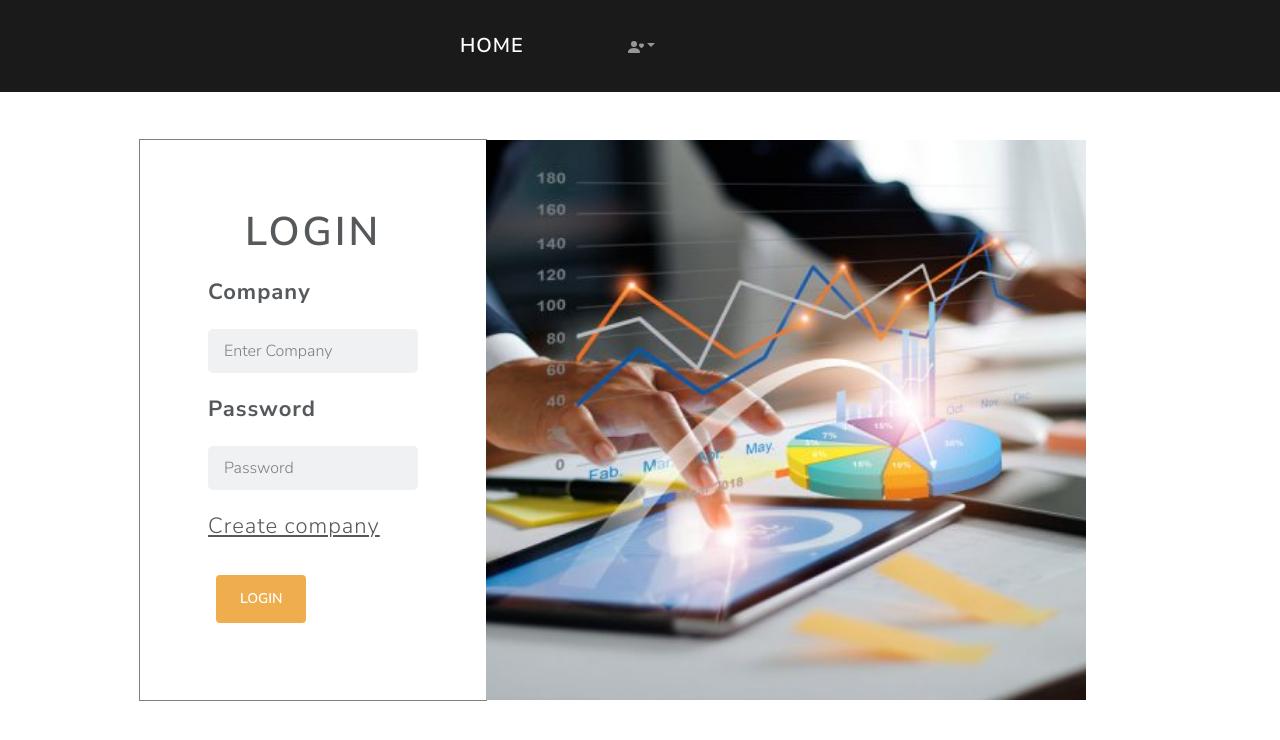
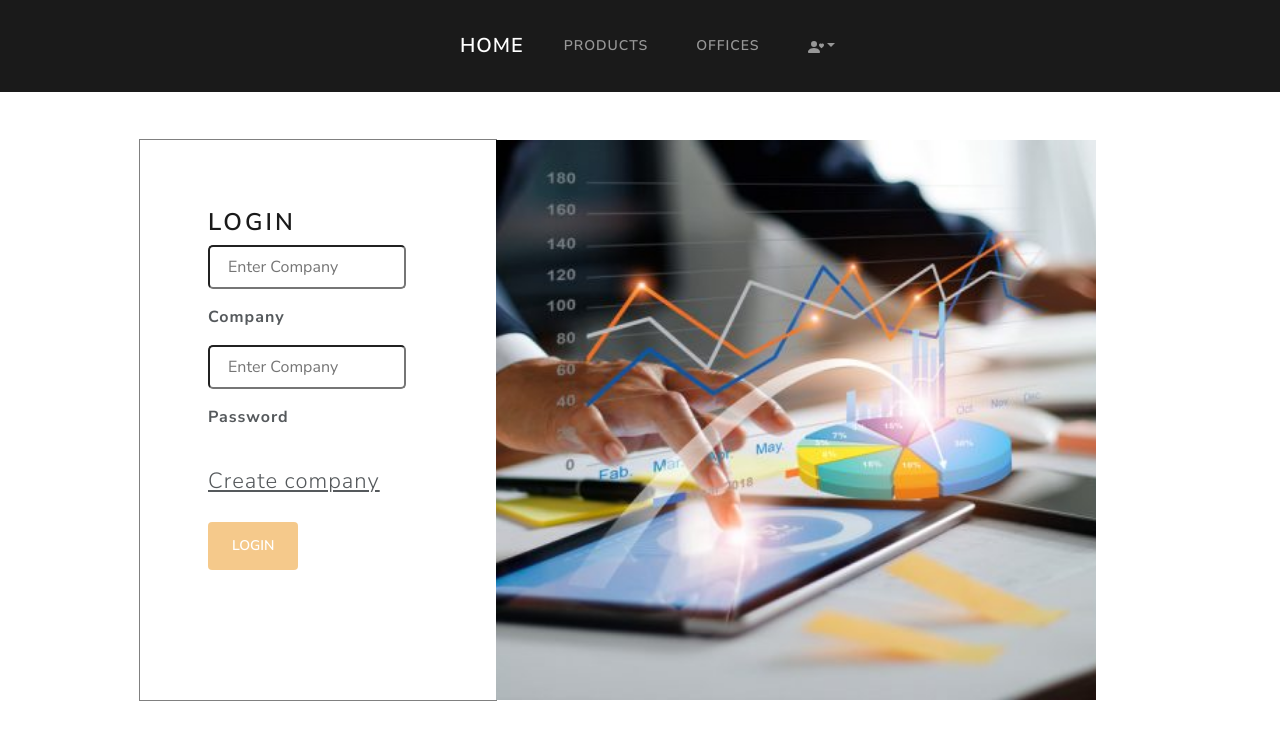
Before and after one commit to fdiaz-2017264/SucursalesEmpresas, an Angular app in the folder SucursalesFront/: page /login in a window 1280 px wide. Shown: the top 740 px of the page. Built offline with nearby package versions, Linux system fonts and the light colour scheme.

Commit message:
Se hicieron cambios y solucionaron malas practicas css

```diff
--- a/SucursalesFront/src/app/components/login/login.component.css
+++ b/SucursalesFront/src/app/components/login/login.component.css
@@ -67,9 +67,9 @@
 }
 .input label{
     display: block;
-    font-size: 22px;
+    font-size: 16px;
     font-weight: bold;
-    margin: 20px 0;
+    margin: 16px 0;
 }
 .password-olvidada a{
     display: inline-block;
@@ -78,8 +78,8 @@
 }
 
 .input input{
-    width: 100%;
-    padding: 10px 16px;
+    width: 90%;
+    padding: 8px 18px;
     border-radius: 5px;
     outline: none;
 }
--- a/SucursalesFront/src/app/components/login/login.component.html
+++ b/SucursalesFront/src/app/components/login/login.component.html
@@ -4,29 +4,34 @@
 <br>
 
     <div class="contenedor-formulario contenedor">
-        <form  (ngSubmit)="login()" #loginForm="ngForm"  class="formulario">
-            <div class="texto-formulario">
-                <h2>Login</h2>
+        <form  (ngSubmit)="login(loginForm)" #loginForm="ngForm"  class="formulario">
+
+                <h3>Login</h3>
+
+            <div class="input">
+                <span *ngIf="!name.valid && name.touched" style="color: rgb(247, 126, 40);">
+                    Required Field
+                </span>
+                <input [(ngModel)]="company.name" name="name"  #name="ngModel" placeholder="Enter Company" required/>
+                <label class="form-label" >Company</label>
             </div>
 
             <div class="input">
-                <label class="form-label" >Company</label>
-                <input [(ngModel)]="company.name" name="name"  placeholder="Enter Company" type="text" id="form3Example1m1" class="form-control" />
+                <span *ngIf="!name.valid && name.touched" style="color: rgb(247, 126, 40);">
+                    Required Field
+            </span>
+                <input [(ngModel)]="company.password" name="password"  #name="ngModel" placeholder="Enter Company" required/>
+                <label class="for-label" >Password</label>
+            </div>
+
+            <div class="password-olvidada mb-4">
+                <a routerLink="/register">Create company</a>
             </div>
 
             <div class="input">
-                <label  class="form-label">Password</label>
-                <input  [(ngModel)]="company.password" name="password"  placeholder="Password" type="text" id="form3Example1m1" class="form-control" />
+                <button [disabled]="!loginForm.form.valid" type="submit" class="btn btn-warning ">Login</button>
             </div>
-
-            <div class="password-olvidada">
-                <a routerLink="/register">Create company</a>
-            </div>
-
-            <div class="input mt-4">
-                <button type="submit" class="btn btn-warning m-2">Login</button>
-            </div>
-        </form>
+  </form>
         <div class="imagen-formulario">
 
         </div>
--- a/SucursalesFront/src/app/components/login/login.component.ts
+++ b/SucursalesFront/src/app/components/login/login.component.ts
@@ -23,15 +23,17 @@ export class LoginComponent implements OnInit {
   ngOnInit(): void {
   }
 
-  login(){
+  login(loginForm:any){
     this.companyRest.login(this.company).subscribe({
        next: (res:any)=>{
           alert(res.message);
           localStorage.setItem('token', res.token);
           localStorage.setItem('identity', JSON.stringify(res.alreadyEmpresa));
-          this.router.navigateByUrl('/home');
+          this.router.navigateByUrl('/');
        },
-       error: (err)=> alert(err.error.message || err.error)
-    })
+       error: (err)=> {
+          alert(err.error.message || err.error)
+        }
+    } )
  }
 }
--- a/SucursalesFront/src/app/components/navbar/navbar.component.html
+++ b/SucursalesFront/src/app/components/navbar/navbar.component.html
@@ -10,10 +10,10 @@
       <ul class="navbar-nav me-auto">
 <!--Agregado-->
         <li class="nav-item">
-          <a class="nav-link" *ngIf="token" routerLink="/productsCompany">Products</a>
+          <a class="nav-link" routerLink="/productsCompany">Products</a>
         </li>
         <li class="nav-item">
-          <a class="nav-link" *ngIf="token" routerLink="/offices">Offices</a>
+          <a class="nav-link"  routerLink="/offices">Offices</a>
         </li>
         <li class="nav-item dropdown">
           <a class="nav-link dropdown-toggle" data-bs-toggle="dropdown" href="#" role="button" aria-haspopup="true"
@@ -26,7 +26,7 @@
           <div class="dropdown-menu">
             <a class="dropdown-item" routerLink="/view-company">Profile</a>
             <div class="dropdown-divider"></div>
-            <a class="dropdown-item" routerLink="/login">Log out</a>
+            <a class="dropdown-item"  routerLink="/login">Log out</a>
           </div>
         </li>
       </ul>
--- a/SucursalesFront/src/app/components/register/register.component.css
+++ b/SucursalesFront/src/app/components/register/register.component.css
@@ -58,7 +58,7 @@
     color: var(--blanco);
 }
 .texto-formulario h3{
-    font-size: 20px;
+    font-size: 18px;
     text-align: center;
 }
 .texto-formulario p{
@@ -67,9 +67,9 @@
 }
 .input label{
     display: block;
-    font-size: 22px;
+    font-size: 16px;
     font-weight: bold;
-    margin: 20px 0;
+    margin: 16px 0;
 }
 .password-olvidada a{
     display: inline-block;
@@ -78,8 +78,8 @@
 }
 
 .input input{
-    width: 100%;
-    padding: 10px 16px;
+    width: 90%;
+    padding: 8px 18px;
     border-radius: 5px;
     outline: none;
 }
--- a/SucursalesFront/src/app/components/register/register.component.html
+++ b/SucursalesFront/src/app/components/register/register.component.html
@@ -6,7 +6,7 @@
     <div class="row">
       <div class="col">
         <div class="texto-formulario">
-          <h2>Registrar Empresa</h2>
+          <h3>Registrar Empresa</h3>
         </div>
 
         <br>
@@ -14,16 +14,22 @@
           <div class="col">
             <div class="form">
               <br>
-              <input [(ngModel)]="company.name" name="name" type="text" id="form3Example1m1" class="form-control"
-                placeholder="Nombre..." />
+              <span *ngIf="!name.valid && name.touched" style="color: rgb(247, 126, 40);">
+                Required Field
+            </span>
+              <input [(ngModel)]="company.name" name="name"  #name="ngModel" type="text" id="form3Example1m1" class="form-control"
+                placeholder="Nombre..." required/>
               <label class="form-label">Name</label>
             </div>
           </div>
           <div class="col-md-6 mb-4">
             <div class="form-outline">
               <br>
-              <input [(ngModel)]="company.typeOfCompany" name="typeOfCompany" type="text" id="form3Example1m1"
-                class="form-control" placeholder="EJ: Restaurant..." />
+              <span *ngIf="!typeOfCompany.valid && typeOfCompany.touched" style="color: rgb(247, 126, 40);">
+                Required Field
+            </span>
+              <input [(ngModel)]="company.typeOfCompany" name="typeOfCompany" #typeOfCompany="ngModel" type="text" id="form3Example1m1"
+                class="form-control" placeholder="EJ: Restaurant..." required />
               <label class="form-label mb-1"> Type of Company</label>
             </div>
           </div>
@@ -33,19 +39,25 @@
 
 
     <div class="form-outline mb-4">
-      <input [(ngModel)]="company.town" name="town" type="text" id="form3Example1m1" class="form-control"
-        placeholder="Ej: ejemplo" />
+      <span *ngIf="!town.valid && town.touched" style="color: rgb(247, 126, 40);">
+        Required Field
+    </span>
+      <input [(ngModel)]="company.town" name="town" type="text" #town="ngModel" id="form3Example1m1" class="form-control"
+        placeholder="Ej: ejemplo" required/>
       <label class="form-label">Town</label>
     </div>
 
-    <div class="form-outline mb-4">
-      <input [(ngModel)]="company.password" name="password" type="text" id="form3Example1m1" class="form-control"
-        placeholder="Password" />
+    <div class="form-outline mb-2">
+      <span *ngIf="!password.valid && password.touched" style="color: rgb(247, 126, 40);">
+        Required Field
+    </span>
+      <input [(ngModel)]="company.password" name="password" #password="ngModel" type="text" id="form3Example1m1" class="form-control"
+        placeholder="Password"  required/>
       <label class="form-label">Password</label>
     </div>
 
     <div class="d-flex justify ">
-      <button type="button" routerLink="/home" class="btn btn-dark m-2">Cancel</button>
+      <button type="button" routerLink="/login" class="btn btn-dark m-2">Cancel</button>
       <button [disabled]="!registerForm.form.valid" type="submit" class="btn btn-warning m-2">Register</button>
     </div>
   </form>
--- a/SucursalesFront/src/app/components/view-company/view-company.component.html
+++ b/SucursalesFront/src/app/components/view-company/view-company.component.html
@@ -6,7 +6,7 @@
         <div class="col-12 col-lg-9 col-xl-7">
           <div class="card shadow-2-strong card-registration" style="border-radius: 15px;">
             <div class="card-body p-4 p-md-5">
-              <h3 class="mb-4 pb-2 pb-md-0 mb-md-5">Company Data </h3>
+              <h3 class="mb-4 pb-2 pb-md-0 ">Company Data </h3>
               <form>
 
                 <div class="row">
@@ -16,36 +16,31 @@
                         <input [(ngModel)]="company.name" name="name"  placeholder="Nombre..." type="text" id="form3Example1m1" class="form-control" />
                         <label class="form-label" > Name Company</label>
                     </div>
+                  </div>
 
-                  </div>
                   <div class="col-md-6 mb-4">
 
                     <div class="form-outline">
-                        <input placeholder="Restaurant..." type="text" id="form3Example1m1" class="form-control" />
+                        <input [(ngModel)]="company.typeOfCompany" name="typeOfCompany" placeholder="Restaurant..." type="text" id="form3Example1m1" class="form-control" />
                         <label class="form-label" >Type of Company</label>
                     </div>
 
                   </div>
                 </div>
+                <br>
 
-                <div class="row">
-                  <div class="col-md-6 mb-4 d-flex align-items-center">
-
-                    <div class="form-outline datepicker w-100">
-                        <input placeholder="EJ: 12345678..." type="text" id="form3Example1m1" class="form-control" />
-                        <label class="form-label" >Phone</label>
+                    <div class="row">
+                      <div class="col-12">
+                        <input [(ngModel)]="company.town" name="town"  placeholder="EJ: Guatemala..." type="text" id="form3Example1m1" class="form-control" />
+                        <label class="form-label" >Town</label>
+                      </div>
                     </div>
 
-                  </div>
-                  <div class="col-md-6 mb-4">
-                    <input placeholder="EJ: Guatemala..." type="text" id="form3Example1m1" class="form-control" />
-                    <label class="form-label" >Town</label>
-                  </div>
-                </div>
+                    <br>
 
                 <div class="row">
                     <div class="col-12">
-                      <input placeholder="exampleEmail@gmail.com" type="text" id="form3Example1m1" class="form-control" />
+                      <input [(ngModel)]="company.name" name="name" placeholder="exampleEmail@gmail.com" type="text" id="form3Example1m1" class="form-control" />
                       <label class="form-label" > Company email </label>
                     </div>
                   </div>
@@ -54,14 +49,16 @@
 
                 <div class="row">
                   <div class="col-12">
-                    <input placeholder="Password" type="text" id="form3Example1m1" class="form-control" />
+                    <input [(ngModel)]="company.password" name="password" placeholder="Password" type="text" id="form3Example1m1" class="form-control" />
                     <label class="form-label" >Password</label>
                   </div>
                 </div>
 
+                <br>
+
                     <div class="d-flex justify ">
                         <button type="button" class="btn btn-primary m-2">Eliminar</button>
-                        <button type="button" class="btn btn-primary m-2">Editar</button>
+                        <button type="button" class="btn btn-warning m-2">Editar</button>
                       </div>
               </form>
             </div>
--- a/SucursalesFront/src/app/components/view-company/view-company.component.ts
+++ b/SucursalesFront/src/app/components/view-company/view-company.component.ts
@@ -1,4 +1,5 @@
 import { Component, OnInit } from '@angular/core';
+import { Router } from '@angular/router';
 import { CompanyModel } from 'src/app/models/company.model';
 import { CompanyRestService } from 'src/app/services/companyRest/company-rest.service';
 
@@ -11,9 +12,10 @@ export class ViewCompanyComponent implements OnInit {
   company: CompanyModel;
 
 
-  constructor( private companyRest:CompanyRestService)
-
-  {
+  constructor(
+     private companyRest:CompanyRestService,
+     public router: Router
+     ){
     this.company = new CompanyModel('','','','','','')
    }
 
```
Also changed, not shown: 1 other file (tests, documents, lock files or other folders).
